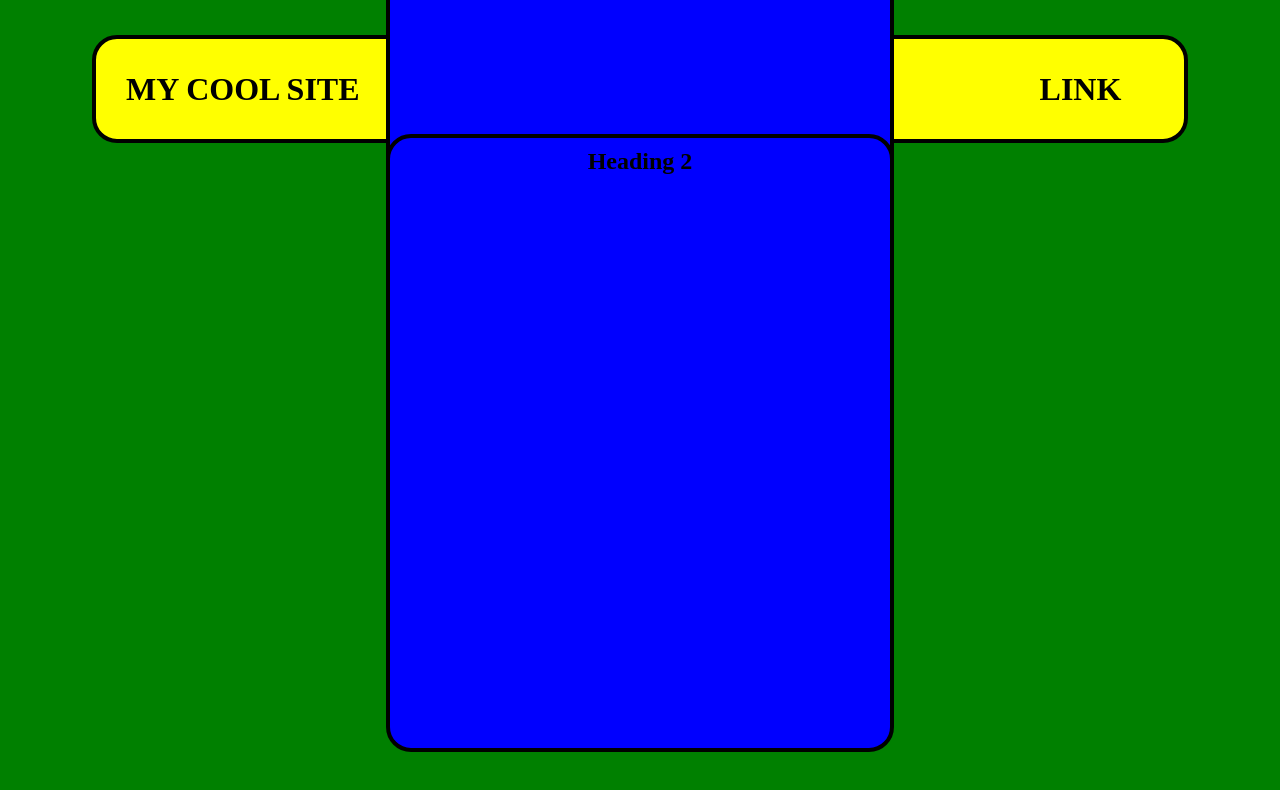
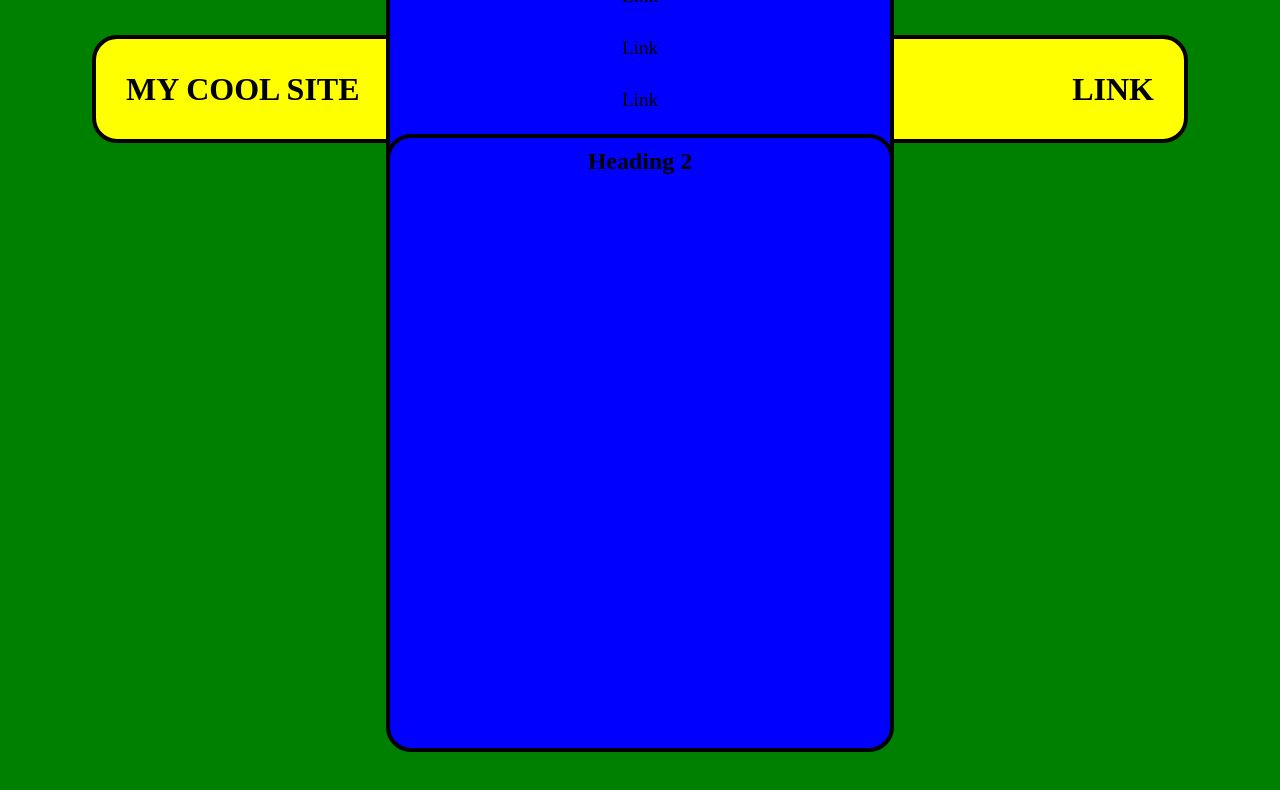
Before and after one commit to Matthew-Luk/Web-Fundamentals-Bootcamp, a plain HTML site: page Luk_Matthew_Power_Up_2/index.html in a window 1280 px wide. Drawn offline with Linux system fonts and the light colour scheme.

Commit message:
Update index.html

```diff
--- a/Luk_Matthew_Power_Up_2/index.html
+++ b/Luk_Matthew_Power_Up_2/index.html
@@ -4,16 +4,20 @@
     <meta charset="UTF-8">
     <meta http-equiv="X-UA-Compatible" content="IE=edge">
     <meta name="viewport" content="width=device-width, initial-scale=1.0">
-    <title>Document</title>
+    <title>Power Up 2</title>
     <link rel="stylesheet" href="style.css">
 </head>
 <body>
     <div class="wrapper">
         <div class="box1">
-            <h1>MY COOL SITE &emsp;&emsp;&emsp;&emsp;&emsp;&emsp;&emsp;&emsp;&emsp;&emsp;&emsp;&emsp;&emsp;&emsp;&emsp;&emsp;&emsp;&emsp;&emsp;&emsp;&emsp;LINK</h1>
+            <h1>MY COOL SITE</h1>
+            <h1>LINK</h1>
         </div>
         <div class="box2">
             <h2>Heading 2</h2>
+            <a href="">Link</a>
+            <a href="">Link</a>
+            <a href="">Link</a>
         </div>
         <div class="box2">
             <h2>Heading 2</h2>
```
